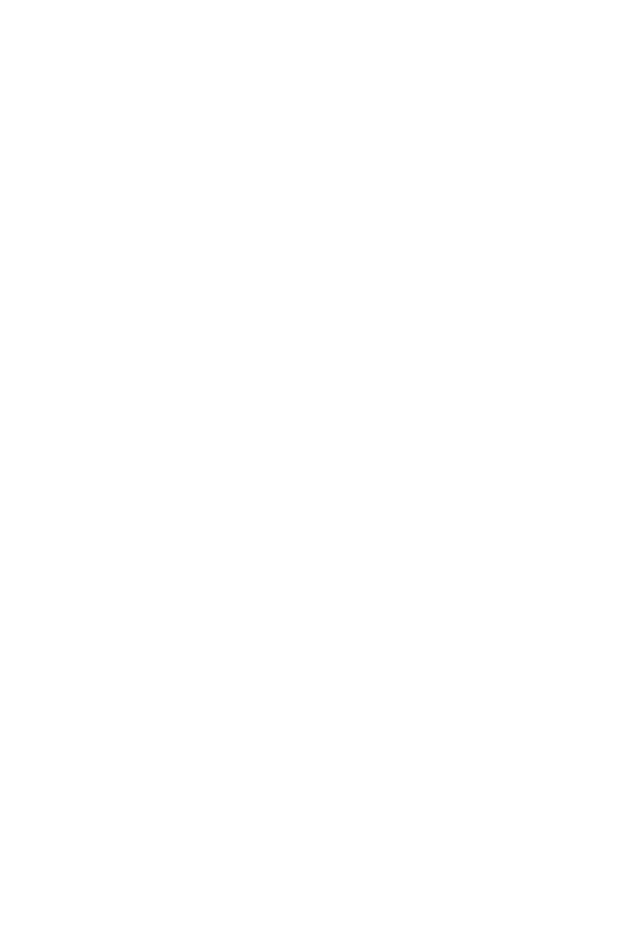
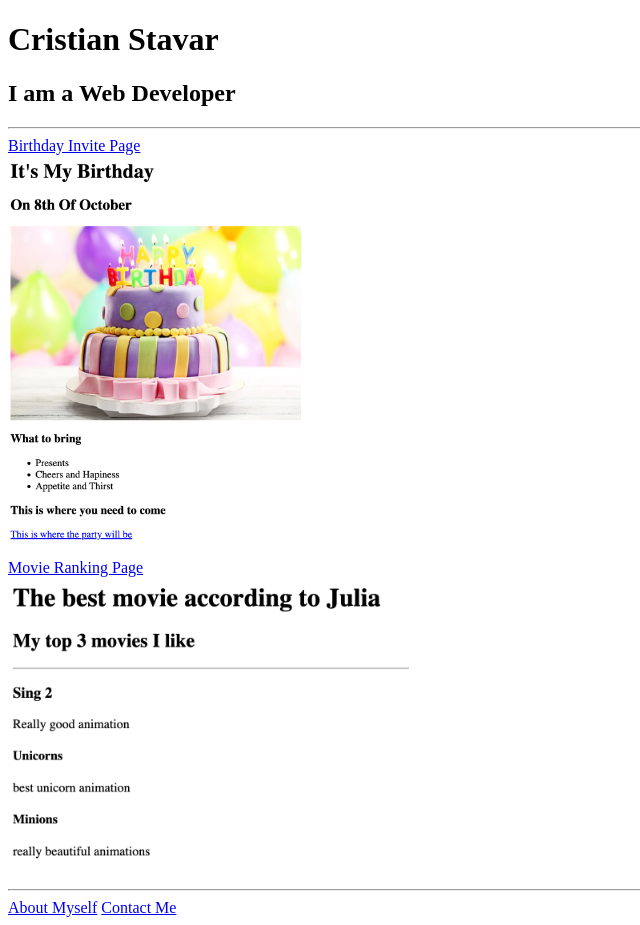
Before and after one commit to CristianBusuioc/html-portfolio, a plain HTML site: page index.html in a window 1280 px wide. Shown: the whole page, without its empty margins (0-640 px from the left). Before the commit the page ends 800 px from the top, so only its background shows below. Drawn offline with Linux system fonts and the light colour scheme.

Commit message:
Update index.html

```diff
--- a/index.html
+++ b/index.html
@@ -1,15 +1,23 @@
-<!-- TODO 1: Create the HTML Boilerplate -->
+<!DOCTYPE html>
+<html lang="en">
+<head>
+    <meta charset="UTF-8">
 
-<!-- TODO 2: Add Your previous projects' HTML into the public folder -->
-
-<!-- TODO 3: Take screenshots of your project previews and add the images to the images folder -->
-
-<!-- TODO 4: Add titles/subtitles etc. -->
-
-<!-- TODO 5: Add a link to the project pages -->
-
-<!-- TODO 6: Add images to show the project previews
-HINT for TODO 6: You can use the height attribute set to 200 to make the image smaller:
-https://developer.mozilla.org/en-US/docs/Web/HTML/Element/img#attr-height -->
-
-<!-- TODO 7: Add the Contact Me and About Me page links -->
+    <title>Cristian Stavar's Portfolio</title>
+</head>
+<body>
+    <h1>Cristian Stavar</h1>
+    <h2>I am a Web Developer</h2>
+    <hr>
+    <a href="./public/birthday-invite.html">Birthday Invite Page</a>
+    <br>
+    <img src="./assets/images/birthday-invite.png" alt="Birthday Image Picture" height="400">
+    <br>
+    <a href="./public/movie-ranking.html">Movie Ranking Page</a>
+    <br>
+    <img src="./assets/images/movie-ranking.png" alt="Movie Ranking Image" height="300">
+    <hr>
+    <a href="./public/about.html">About Myself</a>
+    <a href="./public/contact.html">Contact Me</a>
+</body>
+</html>
```
